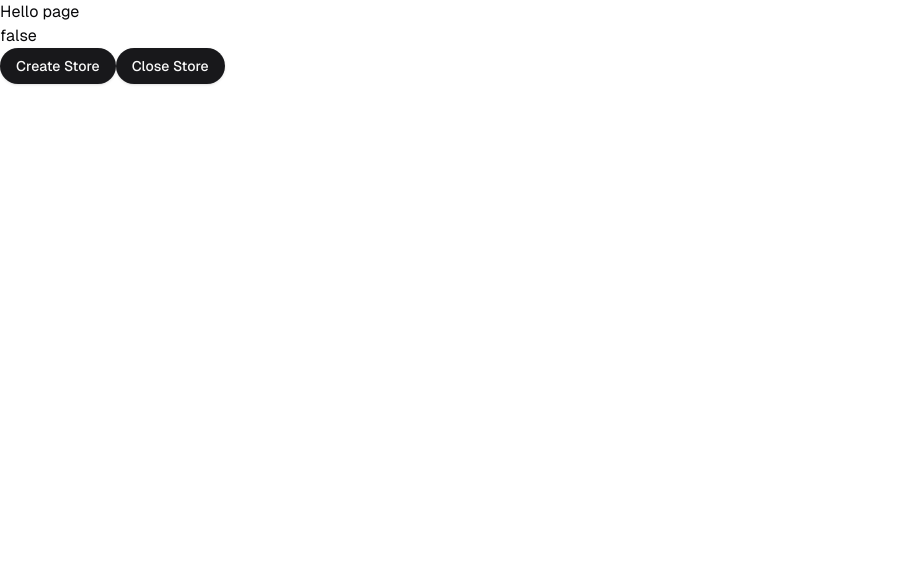
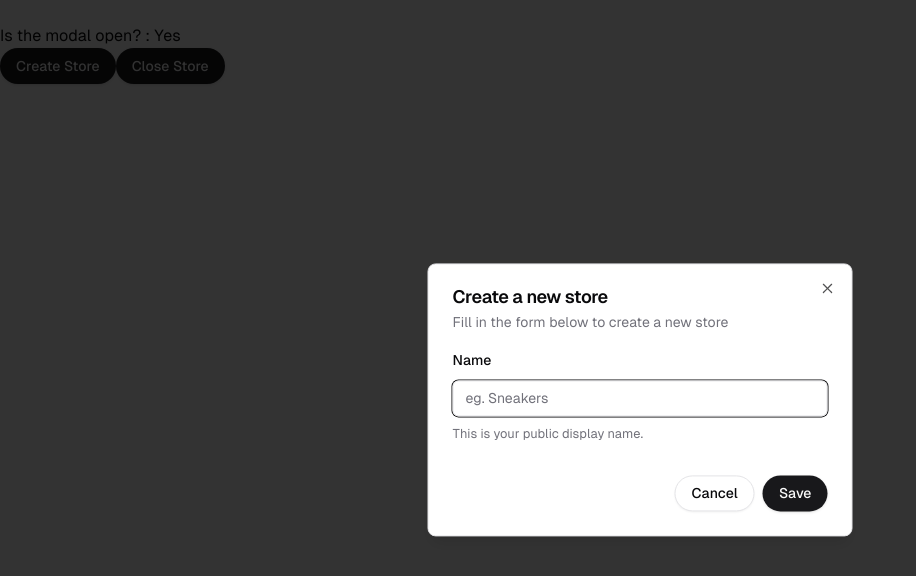
Before and after one commit to jsaugat/Shopium, a Next.js app: page / in a window 1280 px wide. Shown: the top 576 px of the page, without its empty margins (0-916 px from the left). Built offline with nearby package versions, Linux system fonts and the light colour scheme.

Commit message:
setup create new store modal and form (only setup, need to improvise)

```diff
--- a/app/(root)/page.tsx
+++ b/app/(root)/page.tsx
@@ -1,20 +1,27 @@
 "use client";
 
+import { StoreModal } from "@/components/modals/CreateNewStoreModal";
 import { Button } from "@/components/ui/button";
-import { open, close } from "@/store/slices/modalSlice";
+import { openModal, closeModal } from "@/store/slices/modalSlice";
 import { RootState } from "@/store/store";
+import { useEffect } from "react";
 import { useDispatch, useSelector } from "react-redux";
 
 export default function Home() {
-  const modal = useSelector((state: RootState) => state.modal.isOpen);
+  const isModalOpen = useSelector((state: RootState) => state.modal.isOpen);
   const dispatch = useDispatch();
-  console.log({ modal });
+
+  useEffect(() => {
+    if (!isModalOpen) {
+      dispatch(openModal());
+    }
+  }, [isModalOpen, openModal]);
+
   return (
     <div className="font-sans">
-      Hello page
-      <div>{JSON.stringify(modal)}</div>
-      <Button onClick={() => dispatch(open())}>Create Store</Button>
-      <Button onClick={() => dispatch(close())}>Close Store</Button>
+      <div>Is the modal open? : {isModalOpen ? "Yes" : "No"}</div>
+      <Button onClick={() => dispatch(openModal())}>Create Store</Button>
+      <Button onClick={() => dispatch(closeModal())}>Close Store</Button>
     </div>
   );
 }
--- a/app/layout.tsx
+++ b/app/layout.tsx
@@ -3,6 +3,7 @@ import localFont from "next/font/local";
 import "./globals.css";
 import { Toaster } from "@/components/ui/toaster";
 import { ReduxProvider } from "@/store/provider";
+import { CreateNewStoreModal } from "@/components/modals/CreateNewStoreModal";
 
 const geistSans = localFont({
   src: "./fonts/GeistVF.woff",
@@ -30,8 +31,11 @@ export default function RootLayout({
       <body
         className={`${geistSans.variable} ${geistMono.variable} font-geist`}
       >
-        <ReduxProvider>{children}</ReduxProvider>
-        {/* {children} */}
+        <ReduxProvider>
+          {/* 'Create New Store' modal */}
+          <CreateNewStoreModal />
+          {children}
+        </ReduxProvider>
         <Toaster />
       </body>
     </html>
--- a/components/Modal.tsx
+++ b/components/Modal.tsx
@@ -3,11 +3,15 @@
 import { ReactNode, useEffect, useState } from "react";
 import {
   Dialog,
+  DialogClose,
   DialogContent,
   DialogDescription,
   DialogHeader,
   DialogTitle,
 } from "@/components/ui/dialog";
+import { useDispatch, useSelector } from "react-redux";
+import { closeModal } from "@/store/slices/modalSlice";
+import { RootState } from "@/store/store";
 
 interface ModalProps {
   title: string;
@@ -24,29 +28,25 @@ export const Modal = ({
   handleModalClose,
   children,
 }: ModalProps) => {
-  // Local state to control dialog visibility
-  const [isModalOpen, setIsModalOpen] = useState(isOpen);
-
-  // Sync local state with the `isOpen` prop
-  useEffect(() => {
-    setIsModalOpen(isOpen);
-  }, [isOpen]);
+  const isModalOpen = useSelector((state: RootState) => state.modal.isOpen);
+  const dispatch = useDispatch();
 
   // Close modal handler
-  const closeHandler = () => {
-    setIsModalOpen(false);
+  const handleClose = () => {
+    dispatch(closeModal());
     handleModalClose();
   };
 
   return (
-    <Dialog open={isModalOpen} onOpenChange={closeHandler}>
-      <DialogContent className="sm:max-w-[425px]">
+    <Dialog open={isModalOpen} onOpenChange={handleClose}>
+      <DialogContent className="sm:max-w-[425px]" onClose={handleClose}>
         <DialogHeader>
           <DialogTitle>{title}</DialogTitle>
           <DialogDescription>{description}</DialogDescription>
         </DialogHeader>
         <div className="">{children}</div>
       </DialogContent>
+      <DialogClose />
     </Dialog>
   );
 };
--- a/components/auth/LoginForm.tsx
+++ b/components/auth/LoginForm.tsx
@@ -20,7 +20,7 @@ import { login } from "@/server/actions/login";
 import { useSearchParams } from "next/navigation";
 import Link from "next/link";
 import { LoadingSpinner } from "@/components/FormLoading";
-import { Col } from "../ui/flex";
+import { Col } from "../flex";
 import { useToast } from "@/hooks/use-toast";
 import { LoaderCircle } from "lucide-react";
 
--- a/components/auth/RegisterForm.tsx
+++ b/components/auth/RegisterForm.tsx
@@ -18,7 +18,7 @@ import * as z from "zod";
 import { useState, useTransition } from "react";
 import { register } from "@/server/actions/register";
 import { useToast } from "@/hooks/use-toast";
-import { Col } from "../ui/flex";
+import { Col } from "../flex";
 
 type RegisterFormData = z.infer<typeof RegisterSchema>;
 
--- /dev/null
+++ b/components/modals/CreateNewStoreModal.tsx
@@ -0,0 +1,83 @@
+"use client";
+
+import React from "react";
+import { Modal } from "../Modal";
+import { closeModal } from "@/store/slices/modalSlice";
+import { RootState } from "@/store/store";
+import { useDispatch, useSelector } from "react-redux";
+import {
+  Form,
+  FormControl,
+  FormDescription,
+  FormField,
+  FormItem,
+  FormLabel,
+  FormMessage,
+} from "@/components/ui/form";
+import { Button } from "@/components/ui/button";
+import { Input } from "@/components/ui/input";
+import { useForm } from "react-hook-form";
+import { zodResolver } from "@hookform/resolvers/zod";
+import { z } from "zod";
+import { Row } from "../flex";
+
+const NewStoreSchema = z.object({
+  name: z.string().min(1),
+});
+type NewStoreSchemaType = z.infer<typeof NewStoreSchema>;
+
+export const CreateNewStoreModal = () => {
+  const isModalOpen = useSelector((state: RootState) => state.modal.isOpen);
+  const dispatch = useDispatch();
+
+  const form = useForm<NewStoreSchemaType>({
+    resolver: zodResolver(NewStoreSchema),
+    defaultValues: {
+      name: "",
+    },
+  });
+
+  const onSubmit = (data: NewStoreSchemaType) => {
+    console.log(data);
+  };
+
+  return (
+    <Modal
+      title="Create a new store"
+      description="Fill in the form below to create a new store"
+      isOpen={isModalOpen}
+      handleModalClose={closeModal}
+    >
+      <Form {...form}>
+        <form onSubmit={form.handleSubmit(onSubmit)} className="space-y-8">
+          <FormField
+            control={form.control}
+            name="name"
+            render={({ field }) => (
+              <FormItem>
+                <FormLabel>Name</FormLabel>
+                <FormControl>
+                  <Input placeholder="eg. Sneakers" {...field} />
+                </FormControl>
+                <FormDescription>
+                  This is your public display name.
+                </FormDescription>
+                <FormMessage />
+              </FormItem>
+            )}
+          />
+          <Row gap={2} className="justify-end">
+            <Button
+              type="submit"
+              variant="outline"
+              onClick={() => dispatch(closeModal())}
+            >
+              Cancel
+            </Button>
+            <Button type="submit">Save</Button>
+          </Row>
+        </form>
+      </Form>
+    </Modal>
+  );
+};
--- a/components/modals/StoreModal.tsx
+++ /dev/null
@@ -1,17 +0,0 @@
-"use client";
-
-import React from "react";
-import { Modal } from "../Modal";
-
-export const StoreModal = () => {
-  return (
-    <Modal
-      title="Create a new store"
-      description="Fill in the form below to create a new store"
-      isOpen={true}
-      handleModalClose={() => console.log("Modal closed")}
-    >
-      helo
-    </Modal>
-  );
-};
--- a/components/ui/dialog.tsx
+++ b/components/ui/dialog.tsx
@@ -1,17 +1,17 @@
-"use client"
+"use client";
 
-import * as React from "react"
-import * as DialogPrimitive from "@radix-ui/react-dialog"
-import { cn } from "@/lib/utils"
-import { Cross2Icon } from "@radix-ui/react-icons"
+import * as React from "react";
+import * as DialogPrimitive from "@radix-ui/react-dialog";
+import { cn } from "@/lib/utils";
+import { Cross2Icon } from "@radix-ui/react-icons";
 
-const Dialog = DialogPrimitive.Root
+const Dialog = DialogPrimitive.Root;
 
-const DialogTrigger = DialogPrimitive.Trigger
+const DialogTrigger = DialogPrimitive.Trigger;
 
-const DialogPortal = DialogPrimitive.Portal
+const DialogPortal = DialogPrimitive.Portal;
 
-const DialogClose = DialogPrimitive.Close
+const DialogClose = DialogPrimitive.Close;
 
 const DialogOverlay = React.forwardRef<
   React.ElementRef<typeof DialogPrimitive.Overlay>,
@@ -25,13 +25,18 @@ const DialogOverlay = React.forwardRef<
     )}
     {...props}
   />
-))
-DialogOverlay.displayName = DialogPrimitive.Overlay.displayName
+));
+DialogOverlay.displayName = DialogPrimitive.Overlay.displayName;
+
+interface DialogContentProps
+  extends React.ComponentPropsWithoutRef<typeof DialogPrimitive.Content> {
+  onClose?: () => void;
+}
 
 const DialogContent = React.forwardRef<
   React.ElementRef<typeof DialogPrimitive.Content>,
-  React.ComponentPropsWithoutRef<typeof DialogPrimitive.Content>
->(({ className, children, ...props }, ref) => (
+  DialogContentProps
+>(({ className, children, onClose, ...props }, ref) => (
   <DialogPortal>
     <DialogOverlay />
     <DialogPrimitive.Content
@@ -43,14 +48,17 @@ const DialogContent = React.forwardRef<
       {...props}
     >
       {children}
-      <DialogPrimitive.Close className="absolute right-4 top-4 rounded-sm opacity-70 ring-offset-background transition-opacity hover:opacity-100 focus:outline-none focus:ring-2 focus:ring-ring focus:ring-offset-2 disabled:pointer-events-none data-[state=open]:bg-accent data-[state=open]:text-muted-foreground">
+      <DialogPrimitive.Close
+        onClick={onClose}
+        className="absolute right-4 top-4 rounded-sm opacity-70 ring-offset-background transition-opacity hover:opacity-100 focus:outline-none focus:ring-2 focus:ring-ring focus:ring-offset-2 disabled:pointer-events-none data-[state=open]:bg-accent data-[state=open]:text-muted-foreground"
+      >
         <Cross2Icon className="h-4 w-4" />
         <span className="sr-only">Close</span>
       </DialogPrimitive.Close>
     </DialogPrimitive.Content>
   </DialogPortal>
-))
-DialogContent.displayName = DialogPrimitive.Content.displayName
+));
+DialogContent.displayName = DialogPrimitive.Content.displayName;
 
 const DialogHeader = ({
   className,
@@ -63,8 +71,8 @@ const DialogHeader = ({
     )}
     {...props}
   />
-)
-DialogHeader.displayName = "DialogHeader"
+);
+DialogHeader.displayName = "DialogHeader";
 
 const DialogFooter = ({
   className,
@@ -77,8 +85,8 @@ const DialogFooter = ({
     )}
     {...props}
   />
-)
-DialogFooter.displayName = "DialogFooter"
+);
+DialogFooter.displayName = "DialogFooter";
 
 const DialogTitle = React.forwardRef<
   React.ElementRef<typeof DialogPrimitive.Title>,
@@ -92,8 +100,8 @@ const DialogTitle = React.forwardRef<
     )}
     {...props}
   />
-))
-DialogTitle.displayName = DialogPrimitive.Title.displayName
+));
+DialogTitle.displayName = DialogPrimitive.Title.displayName;
 
 const DialogDescription = React.forwardRef<
   React.ElementRef<typeof DialogPrimitive.Description>,
@@ -104,8 +112,8 @@ const DialogDescription = React.forwardRef<
     className={cn("text-sm text-muted-foreground", className)}
     {...props}
   />
-))
-DialogDescription.displayName = DialogPrimitive.Description.displayName
+));
+DialogDescription.displayName = DialogPrimitive.Description.displayName;
 
 export {
   Dialog,
@@ -118,4 +126,4 @@ export {
   DialogFooter,
   DialogTitle,
   DialogDescription,
-}
+};
--- a/store/slices/modalSlice.ts
+++ b/store/slices/modalSlice.ts
@@ -17,15 +17,15 @@ const modalSlice = createSlice({
     // doesn't actually mutate the state because it uses the Immer library,
     // which detects changes to a "draft state" and produces a brand new
     // immutable state based off those changes
-    open: (state) => {
+    openModal: (state) => {
       state.isOpen = true;
     },
-    close: (state) => {
+    closeModal: (state) => {
       state.isOpen = false;
     },
   },
 });
 
 // Action creators are generated for each case reducer function
-export const { open, close } = modalSlice.actions;
+export const { openModal, closeModal } = modalSlice.actions;
 export default modalSlice.reducer;
```
Also changed, not shown: components/flex/Flex.tsx (renamed from components/ui/flex/Flex.tsx), components/flex/index.ts (renamed from components/ui/flex/index.ts), components/flex/types.ts (renamed from components/ui/flex/types.ts).
